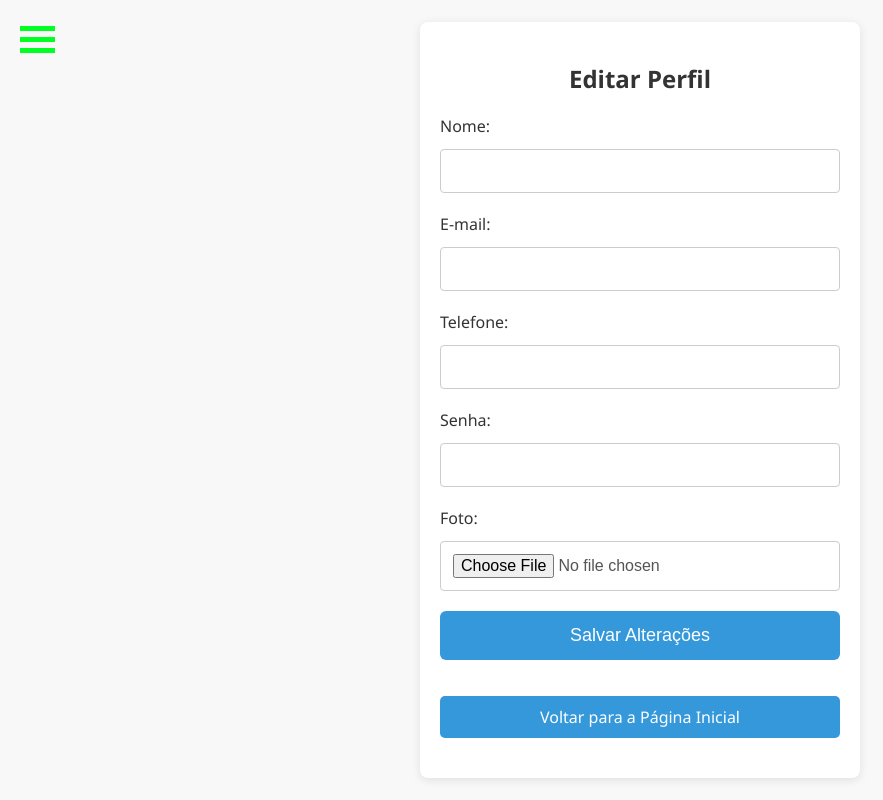
After one commit to ViniciosGabriel1/facility, a PHP site: page /editar_paciente.php in a window 1280 px wide. The commit adds this page. Shown: the whole page, without its empty margins (0-883 px from the left). Run offline with PHP 8.4, Linux system fonts and the light colour scheme.

Commit message:
Incremento da edição de perfil do paciente.

```diff
--- a/css/agendamento.css
+++ b/css/agendamento.css
@@ -4,11 +4,13 @@ body {
     padding: 0;
     background-color: #f8f8f8;
     display: flex;
-     align-items: center;
+    align-items: center;
     flex-direction: column;
     justify-content: center;
     height: 100vh;
+    overflow-x: hidden;  /* Adicione esta linha para ocultar a barra de rolagem horizontal */
 }
+
 
 h2 {
     text-align: center;
--- /dev/null
+++ b/css/editar_perfil.css
@@ -0,0 +1,85 @@
+body {
+    font-family: 'Segoe UI', Tahoma, Geneva, Verdana, sans-serif;
+    margin: 0;
+    padding: 0;
+    background-color: #f8f8f8;
+    display: flex;
+    align-items: center;
+    justify-content: center;
+    height: 100vh;
+}
+
+.form-container {
+    max-width: 400px;
+    margin: 20px;
+    padding: 20px;
+    background-color: #fff;
+    border-radius: 8px;
+    box-shadow: 0 2px 10px rgba(0, 0, 0, 0.1);
+}
+
+.form-container h2 {
+    text-align: center;
+    color: #333;
+}
+
+.form-container label {
+    display: block;
+    margin-bottom: 12px;
+    font-size: 16px;
+    color: #333;
+}
+
+.form-container input,
+.form-container button,
+.form-container p {
+    width: 100%;
+    margin-bottom: 20px;
+}
+
+.form-container input {
+    padding: 12px;
+    box-sizing: border-box;
+    border: 1px solid #ccc;
+    border-radius: 4px;
+    font-size: 16px;
+    color: #555;
+}
+
+.form-container button {
+    background-color: #3498db;
+    color: #fff;
+    padding: 14px 20px;
+    border: none;
+    border-radius: 6px;
+    cursor: pointer;
+    font-size: 18px;
+}
+
+.form-container button:hover {
+    background-color: #2980b9;
+}
+
+.form-container .back-link {
+    text-align: center;
+    margin-top: 16px;
+}
+
+.form-container .back-link a {
+    text-decoration: none;
+    color: #ffffff;
+    font-size: 16px;
+}
+
+.form-container .back-link a:hover {
+    text-decoration: underline;
+    color: #2577a9;
+}
+
+.disponivel {
+    color: green;
+}
+
+.erro {
+    color: red;
+}
--- /dev/null
+++ b/editar_paciente.php
@@ -0,0 +1,44 @@
+<!DOCTYPE html>
+<html lang="en">
+
+<head>
+    <meta charset="UTF-8">
+    <meta name="viewport" content="width=device-width, initial-scale=1.0">
+    <link rel="stylesheet" href="css/editar_perfil.css">
+    <title>Editar Perfil</title>
+</head>
+
+<body>
+<?php include "menu.php"; ?>
+
+    <div class="form-container">
+        <h2>Editar Perfil</h2>
+        <form action="back/processa_edicao_paciente.php" method="POST" enctype="multipart/form-data">
+            <label for="nome">Nome:</label>
+            <input type="text" id="nome" name="nome" required>
+
+            <label for="email">E-mail:</label>
+            <input type="email" id="email" name="email" onblur="verificarDisponibilidadeEmail()" required>
+            <div id="mensagemErro"></div>
+
+            <label for="telefone">Telefone:</label>
+            <input type="tel" id="telefone" name="telefone" required>
+
+            <label for="senha">Senha:</label>
+            <input type="password" id="senha" name="senha" required>
+
+            <label for="foto">Foto:</label>
+            <input type="file" id="foto" name="foto" accept="image/*" required>
+
+            <button type="submit">Salvar Alterações</button>
+        </form>
+
+        <p class="back-link"><a href="pagina_paciente.php">Voltar para a Página Inicial</a></p>
+    </div>
+
+    <script src="js/validaEmail.js"></script>
+
+
+</body>
+
+</html>
```
Also changed, not shown: back/processa_edicao_paciente.php (added, +46 -0 lines), css/perfil_paciente.css (+16 -5 lines), perfil_paciente.php (+12 -9 lines), uploads_pacientes/logo2.png (added), uploads_pacientes/medico.webp (added).
